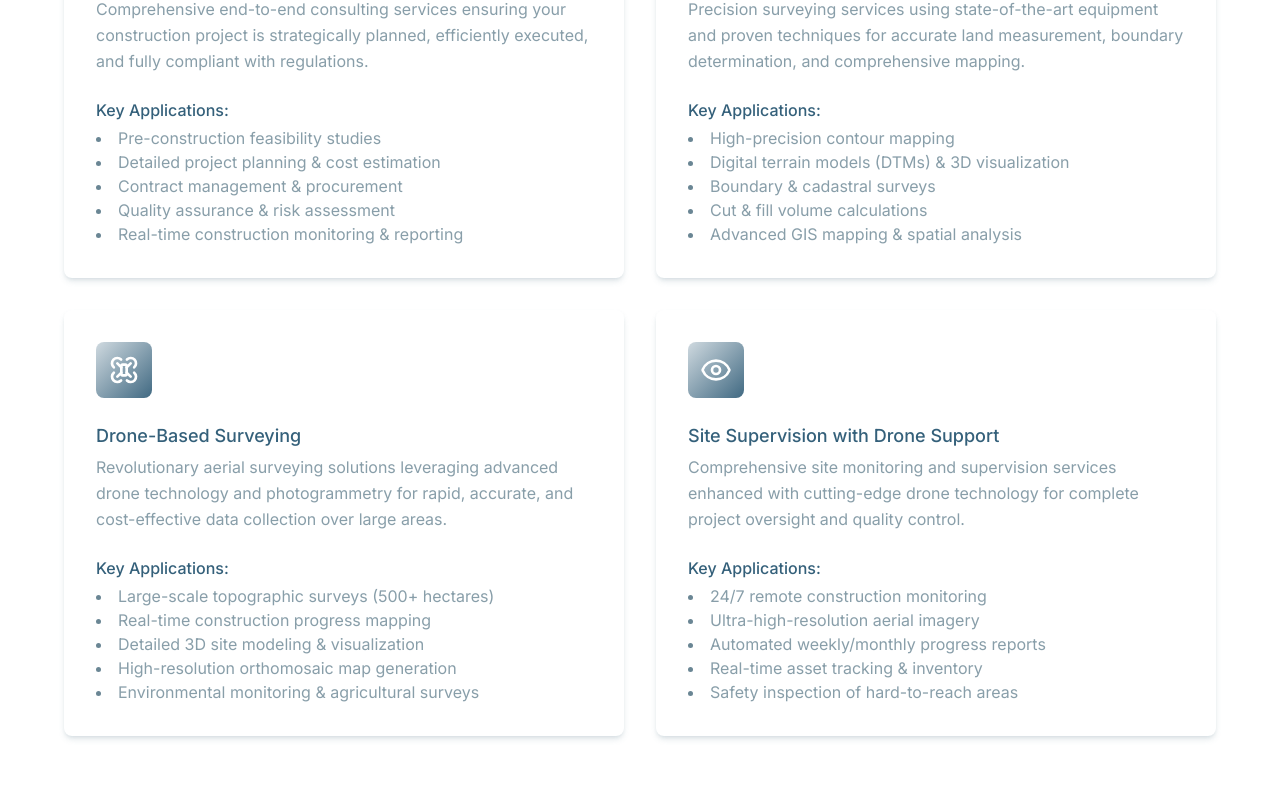
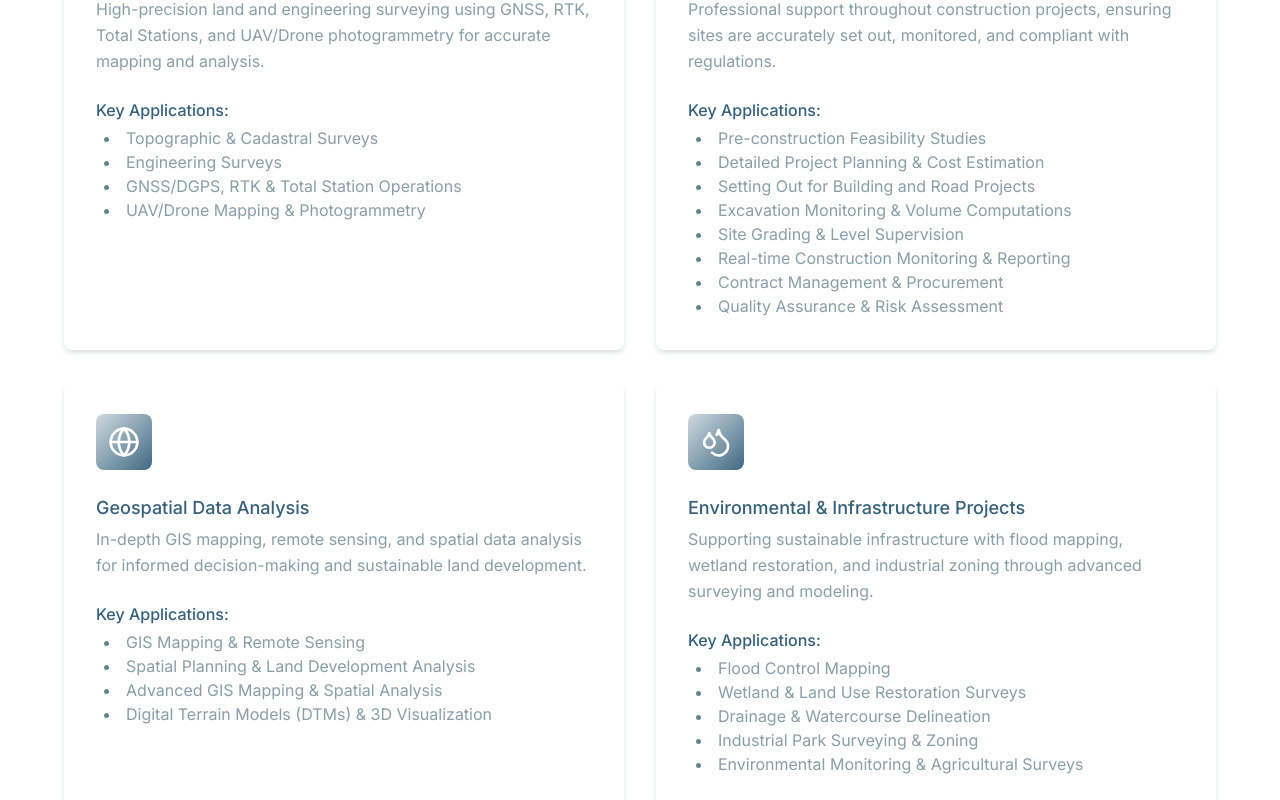
Before and after one commit to DavidMANZI-093/apex, a Next.js app: page / in a window 1280 px wide. Shown: the part 2780-3580 px from the top of the page. Built offline with nearby package versions, Linux system fonts and the light colour scheme.

Commit message:
Auto-commit at 04/07/2025, 15:31:26 for inactivity period...

```diff
--- a/src/components/services.tsx
+++ b/src/components/services.tsx
@@ -1,62 +1,76 @@
-import { Building, Map, Drone, Eye } from "lucide-react";
+import { Ruler, Hammer, Globe, Droplets, Eye } from "lucide-react";
 import { Card } from "./ui/card";
 
 const Services = () => {
 
     const services = [
       {
-          icon: Building,
-          title: "Construction Consultancy",
+        icon: Ruler,  // precise measurement theme
+        title: "Advanced Surveying",
         description:
-            "Comprehensive end-to-end consulting services ensuring your construction project is strategically planned, efficiently executed, and fully compliant with regulations.",
+          "High-precision land and engineering surveying using GNSS, RTK, Total Stations, and UAV/Drone photogrammetry for accurate mapping and analysis.",
         deliverables: [
-            "Pre-construction feasibility studies",
-            "Detailed project planning & cost estimation",
-            "Contract management & procurement",
-            "Quality assurance & risk assessment",
-            "Real-time construction monitoring & reporting",
+          "Topographic & Cadastral Surveys",
+          "Engineering Surveys",
+          "GNSS/DGPS, RTK & Total Station Operations",
+          "UAV/Drone Mapping & Photogrammetry",
         ],
       },
       {
-          icon: Map,
-          title: "Topographic & Land Surveying",
+        icon: Hammer,  // construction theme
+        title: "Construction Support",
         description:
-            "Precision surveying services using state-of-the-art equipment and proven techniques for accurate land measurement, boundary determination, and comprehensive mapping.",
+          "Professional support throughout construction projects, ensuring sites are accurately set out, monitored, and compliant with regulations.",
         deliverables: [
-            "High-precision contour mapping",
-            "Digital terrain models (DTMs) & 3D visualization",
-            "Boundary & cadastral surveys",
-            "Cut & fill volume calculations",
-            "Advanced GIS mapping & spatial analysis",
+          "Pre-construction Feasibility Studies",
+          "Detailed Project Planning & Cost Estimation",
+          "Setting Out for Building and Road Projects",
+          "Excavation Monitoring & Volume Computations",
+          "Site Grading & Level Supervision",
+          "Real-time Construction Monitoring & Reporting",
+          "Contract Management & Procurement",
+          "Quality Assurance & Risk Assessment",
         ],
       },
       {
-          icon: Drone,
-          title: "Drone-Based Surveying",
+        icon: Globe,  // geospatial/GIS theme
+        title: "Geospatial Data Analysis",
         description:
-            "Revolutionary aerial surveying solutions leveraging advanced drone technology and photogrammetry for rapid, accurate, and cost-effective data collection over large areas.",
+          "In-depth GIS mapping, remote sensing, and spatial data analysis for informed decision-making and sustainable land development.",
         deliverables: [
-            "Large-scale topographic surveys (500+ hectares)",
-            "Real-time construction progress mapping",
-            "Detailed 3D site modeling & visualization",
-            "High-resolution orthomosaic map generation",
-            "Environmental monitoring & agricultural surveys",
+          "GIS Mapping & Remote Sensing",
+          "Spatial Planning & Land Development Analysis",
+          "Advanced GIS Mapping & Spatial Analysis",
+          "Digital Terrain Models (DTMs) & 3D Visualization",
         ],
       },
       {
-          icon: Eye,
-          title: "Site Supervision with Drone Support",
+        icon: Droplets,  // environment & water
+        title: "Environmental & Infrastructure Projects",
         description:
-            "Comprehensive site monitoring and supervision services enhanced with cutting-edge drone technology for complete project oversight and quality control.",
+          "Supporting sustainable infrastructure with flood mapping, wetland restoration, and industrial zoning through advanced surveying and modeling.",
         deliverables: [
-            "24/7 remote construction monitoring",
-            "Ultra-high-resolution aerial imagery",
-            "Automated weekly/monthly progress reports",
-            "Real-time asset tracking & inventory",
-            "Safety inspection of hard-to-reach areas",
+          "Flood Control Mapping",
+          "Wetland & Land Use Restoration Surveys",
+          "Drainage & Watercourse Delineation",
+          "Industrial Park Surveying & Zoning",
+          "Environmental Monitoring & Agricultural Surveys",
         ],
       },
-      ]
+      {
+        icon: Eye,  // supervision & monitoring
+        title: "Site Supervision & Monitoring",
+        description:
+          "Comprehensive site oversight enhanced with drone technology, providing real-time progress tracking, quality control, and safety inspections.",
+        deliverables: [
+          "24/7 Remote Construction Monitoring",
+          "Ultra-high-resolution Aerial Imagery",
+          "Automated Weekly/Monthly Progress Reports",
+          "Real-time Asset Tracking & Inventory",
+          "Safety Inspection of Hard-to-Reach Areas",
+        ],
+      },
+    ];
 
   return (
     <section
--- a/src/components/ui/card.tsx
+++ b/src/components/ui/card.tsx
@@ -22,9 +22,9 @@ const Card = (props: Props) => {
 
         <div className='flex flex-col gap-1'>
             <h4 className='!text-base !font-medium !text-indigo-dye/85'>Key Applications:</h4>
-            <ul className='!list-disc !list-inside !text-slate-gray'>
+            <ul className='!list-disc !list-inside text-slate-gray !ml-2'>
                 {props.deliverables.map((deliverable, index) => (
-                    <li key={index}>
+                    <li className='' key={index}>
                         <span className='!text-slate-gray/80'>{deliverable}</span>
                     </li>
                 ))}
```
Lines whose indentation alone changed are shown as unchanged.
